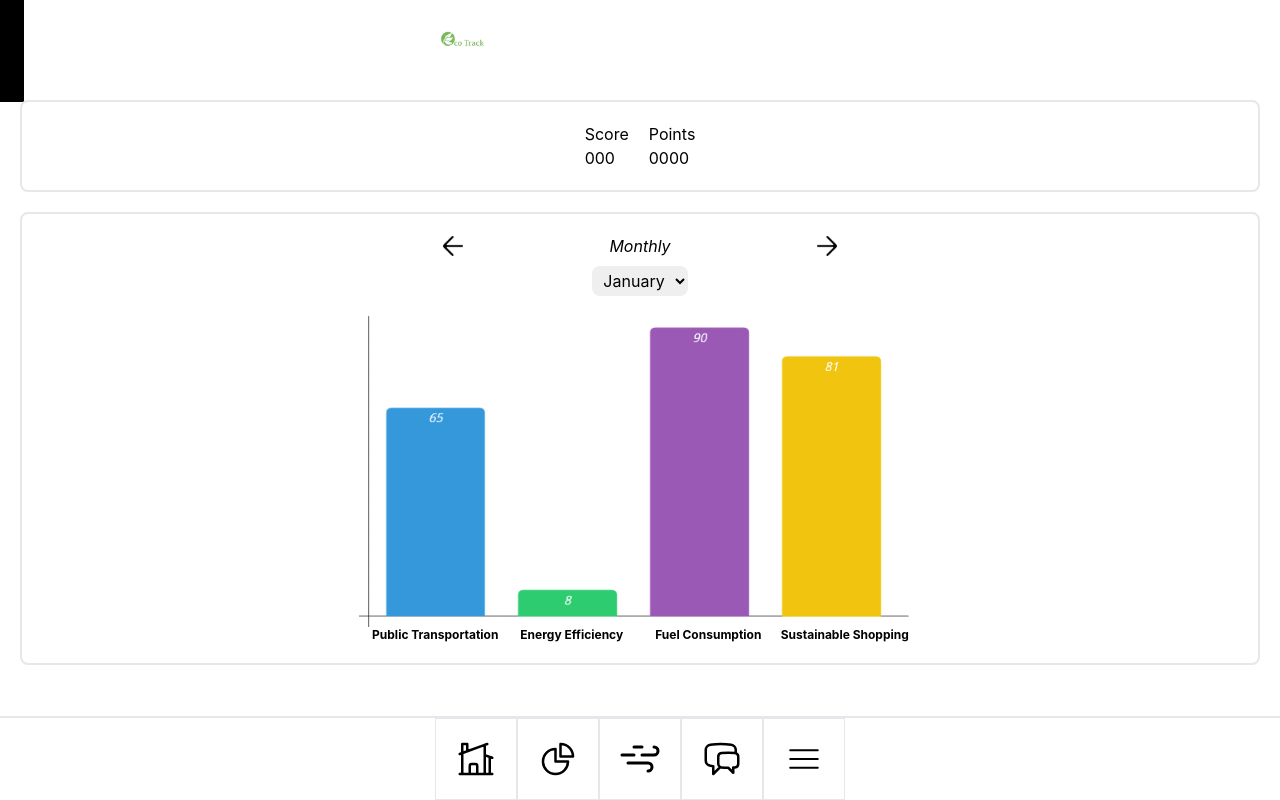
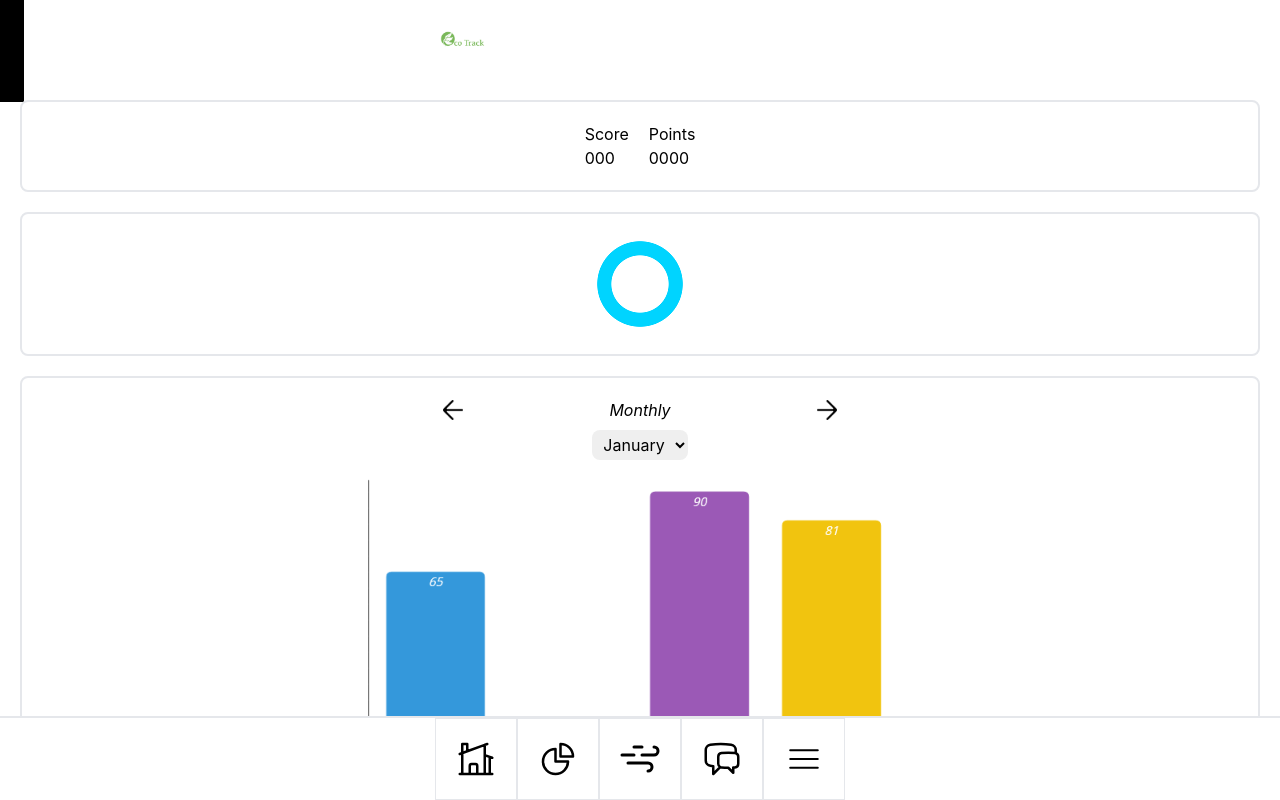
Before and after one commit to grayzcale/green-project, a React (Create React App) app: page /stats in a window 1280 px wide. Built offline with nearby package versions, Linux system fonts and the light colour scheme.

Commit message:
Add circluar thing

```diff
--- /dev/null
+++ b/src/assets/hc.css
@@ -0,0 +1,6 @@
+.hc {
+    width: 100px; /* Adjust as needed */
+    height: 100px; /* Adjust as needed */
+    border-radius: 50%;
+    background: radial-gradient(circle, transparent 40%, rgba(0,212,255,1) 41%, rgba(0,212,255,1) 60%, transparent 61%);
+}
--- a/src/pages/Stats.js
+++ b/src/pages/Stats.js
@@ -1,6 +1,6 @@
 import { useState } from 'react';
 import ScorePoint from "../components/ScorePoint";
-import "../assets/palette.css";
+import "../assets/hc.css";
 
 const Stats = () => {
 
@@ -20,6 +20,10 @@ const Stats = () => {
 	return (
 		<div>
 			<ScorePoint />
+			<div className="flex flex-wrap justify-center space-x-5 border-2 rounded-lg m-5 p-5">
+				<div className='hc'>
+				</div>
+			</div>
 			<div className="flex flex-wrap justify-center space-x-5 border-2 rounded-lg m-5 p-5">
 				<div className="">
 					<div className='grid grid-cols-3'>
```
